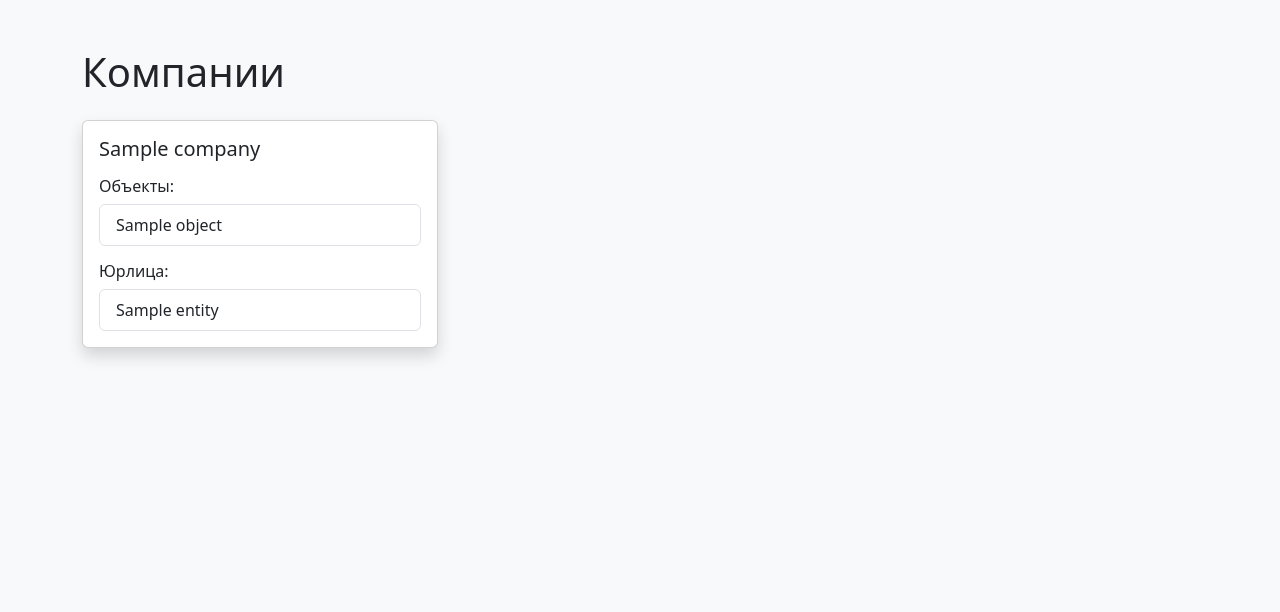
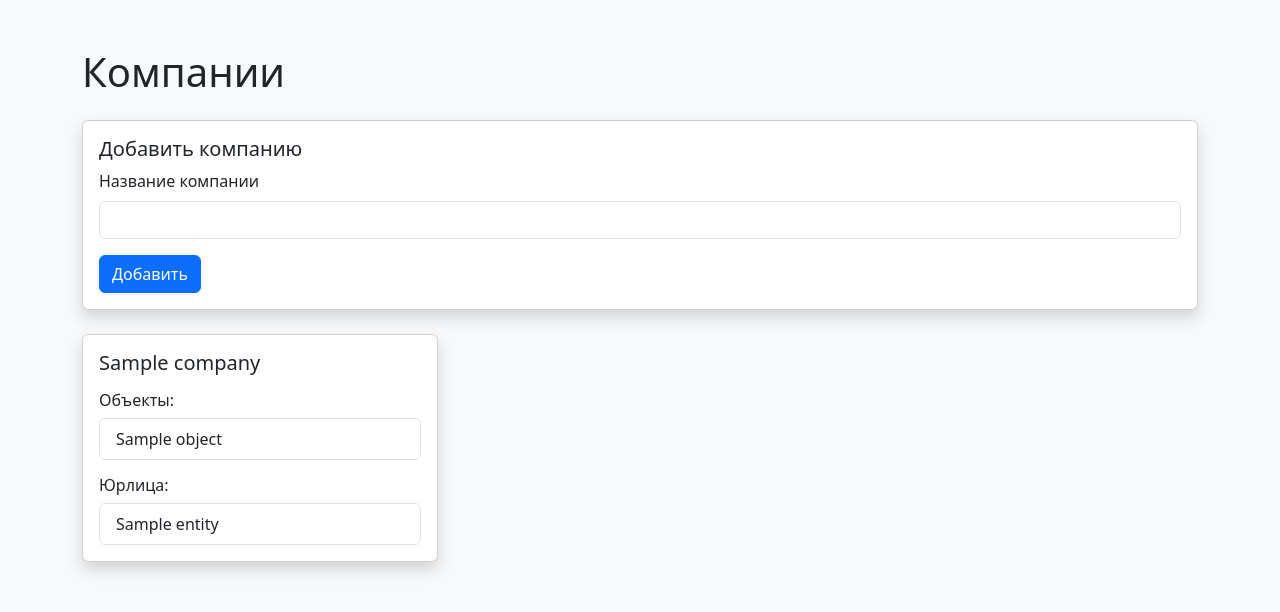
Before and after one commit to adrenochromeatl/RezonDesk, a FastAPI app: page / in a window 1280 px wide. Shown: the top 612 px of the page. Run offline with FastAPI, Linux system fonts and the light colour scheme; tables that the repository leaves empty hold one stand-in row (values such as "Sample post").

Commit message:
1
Signed-off-by: Yury <87980446+adrenochromeatl@users.noreply.github.com>

```diff
--- a/app/main.py
+++ b/app/main.py
@@ -1,4 +1,5 @@
-from fastapi import FastAPI, Depends, HTTPException, Request
+from fastapi import FastAPI, Depends, HTTPException, Request, Form
+from fastapi.responses import RedirectResponse
 from sqlalchemy.orm import Session
 from . import models, schemas, crud
 from .database import SessionLocal, engine
@@ -67,3 +68,11 @@ async def read_root(request: Request, db: Session = Depends(get_db)):
             "companies": companies
         }
     )
+
+@app.post("/companies/")
+async def create_company(
+    name: str = Form(...),  # Получаем данные из формы
+    db: Session = Depends(get_db)
+):
+    db_company = crud.create_company(db, schemas.CompanyCreate(name=name))
+    return RedirectResponse(url="/", status_code=303)  # Перенаправляем на главную страницу
--- a/app/schemas.py
+++ b/app/schemas.py
@@ -11,7 +11,7 @@ class Company(CompanyBase):
     id: int
 
     class Config:
-        orm_mode = True
+        from_attributes = True  # Заменяем orm_mode на from_attributes
 
 # Схема для объекта
 class ObjectBase(BaseModel):
@@ -25,7 +25,7 @@ class Object(ObjectBase):
     id: int
 
     class Config:
-        orm_mode = True
+        from_attributes = True  # Заменяем orm_mode на from_attributes
 
 # Схема для юрлица
 class LegalEntityBase(BaseModel):
@@ -39,4 +39,4 @@ class LegalEntity(LegalEntityBase):
     id: int
 
     class Config:
-        orm_mode = True
+        from_attributes = True  # Заменяем orm_mode на from_attributes
--- a/app/templates/index.html
+++ b/app/templates/index.html
@@ -12,6 +12,21 @@
     <div class="container mt-5">
         <h1 class="mb-4">Компании</h1>
 
+        <!-- Форма для добавления компании -->
+        <div class="card mb-4 shadow">
+            <div class="card-body">
+                <h5 class="card-title">Добавить компанию</h5>
+                <form action="/companies/" method="post">
+                    <div class="mb-3">
+                        <label for="companyName" class="form-label">Название компании</label>
+                        <input type="text" class="form-control" id="companyName" name="name" required>
+                    </div>
+                    <button type="submit" class="btn btn-primary">Добавить</button>
+                </form>
+            </div>
+        </div>
+
+        <!-- Список компаний -->
         <div class="row">
             {% for company in companies %}
             <div class="col-md-4 mb-4">
```
